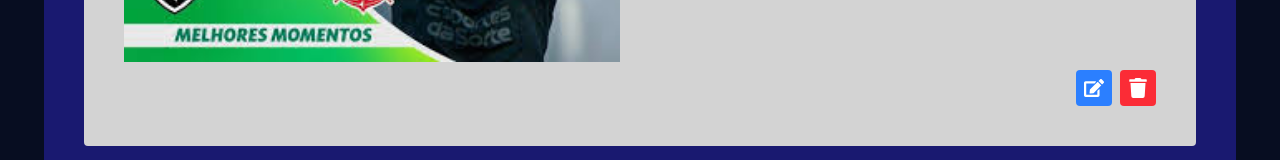
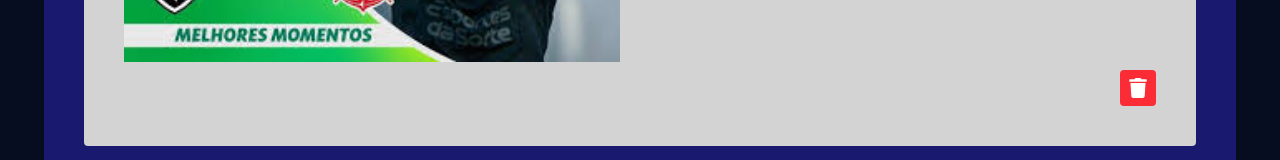
Before and after one commit to ViniRivaldar/paineldeadmin_miniblog, a Next.js app: page / in a window 1280 px wide. Shown: the part 551-711 px from the top of the page. Built offline with nearby package versions, Linux system fonts and the light colour scheme.

Commit message:
excluindo o botão de edit

```diff
--- a/app/components/CardPostagem.js
+++ b/app/components/CardPostagem.js
@@ -1,6 +1,6 @@
 import Link from "next/link"
 import Image from "next/image"
-import { FaTrash, FaEdit } from 'react-icons/fa'
+import { FaTrash} from 'react-icons/fa'
 
 export default function CardPostagem(){
     return(
@@ -33,12 +33,7 @@ export default function CardPostagem(){
                 </div>
             </Link>
 
-            <div className="flex justify-end gap-2">
-                <button
-                className="p-2 bg-blue-500 text-white rounded hover:bg-blue-400 cursor-pointer"
-                >
-                <FaEdit size={20} />
-                </button>
+            <div className="flex justify-end">
                 <button
                 className="p-2 bg-red-500 text-white rounded hover:bg-red-400 cursor-pointer"
                 >
```
